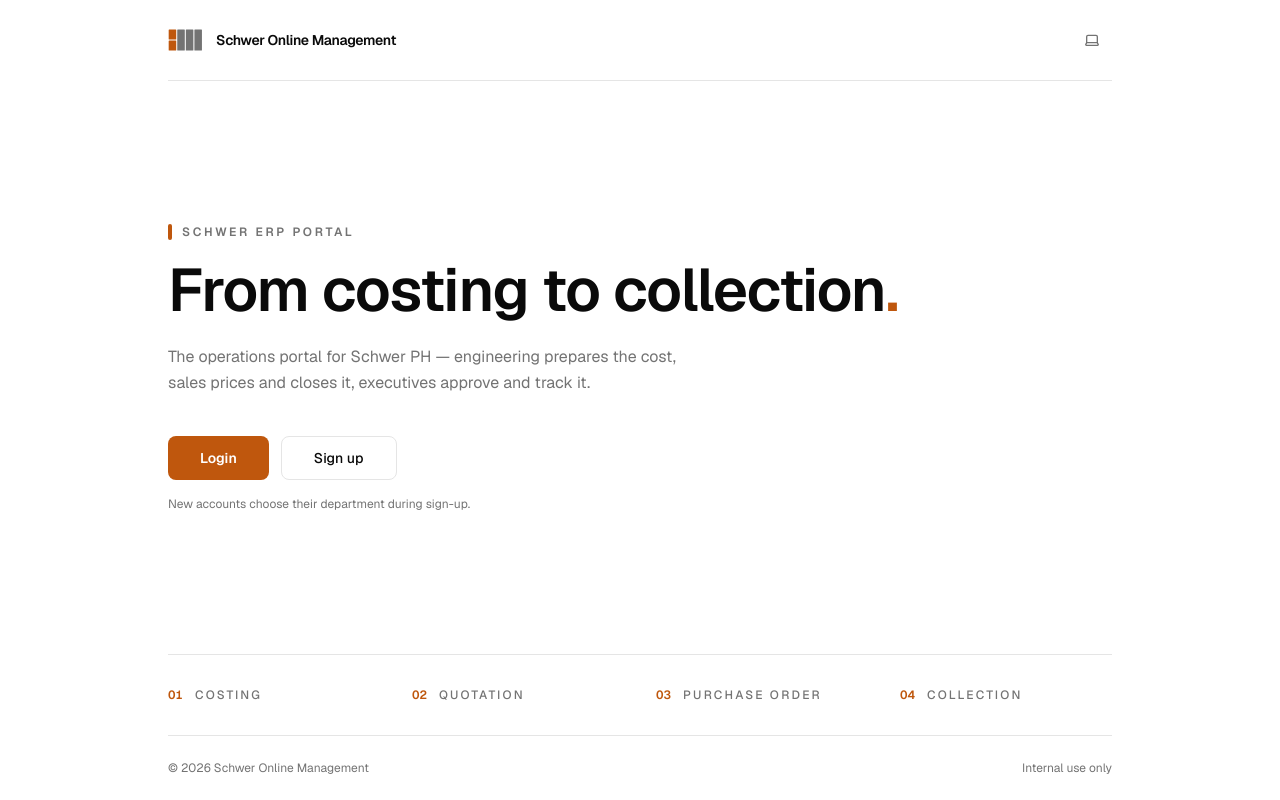
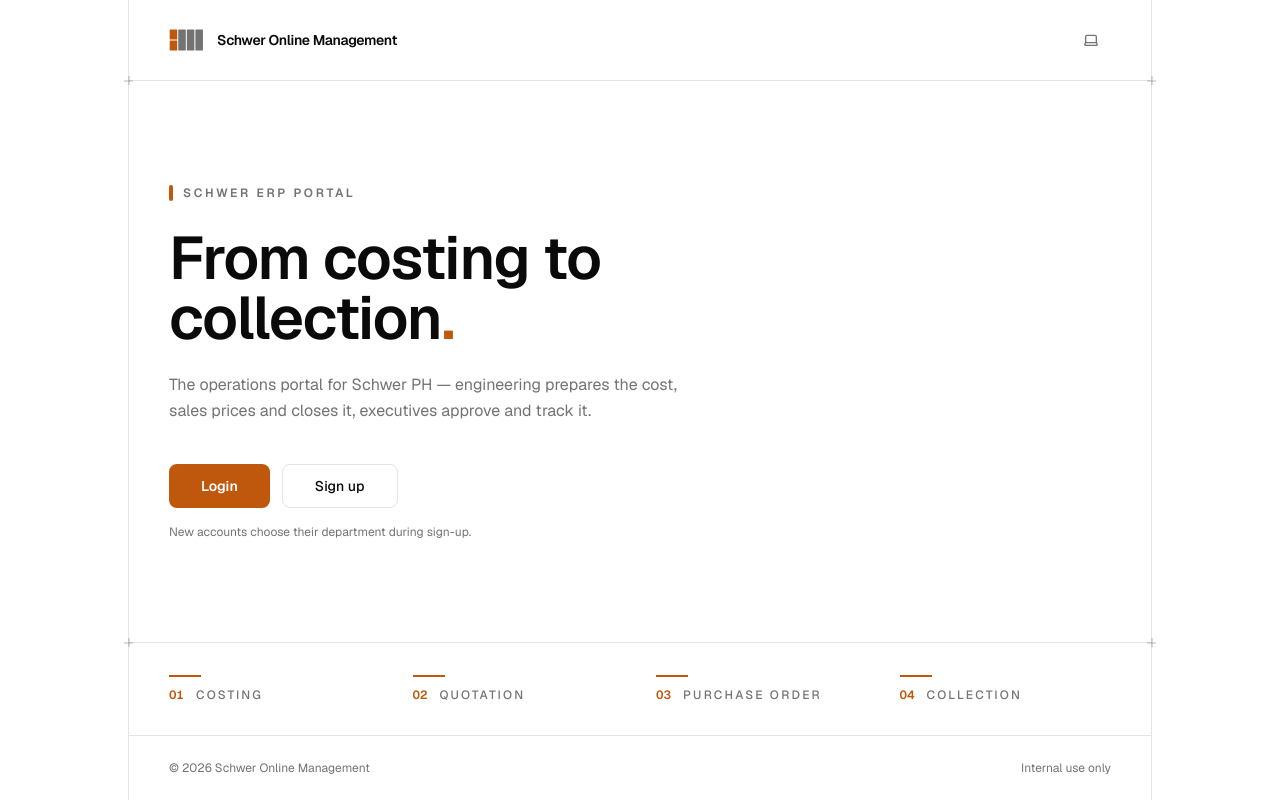
Before and after one commit to Pykeeboi27/schwer-web, a Next.js app: page / in a window 1280 px wide. Built offline with nearby package versions, Linux system fonts and the light colour scheme; no server answers.

Commit message:
feat: annual sales quotas + landing/auth design details

```diff
--- a/app/page.tsx
+++ b/app/page.tsx
@@ -1,12 +1,15 @@
 import { ThemeSwitcher } from "@/components/theme-switcher";
 import { SchwerLogo } from "@/components/schwer-logo";
+import { cn } from "@/lib/utils";
 import Link from "next/link";
 
 /**
- * Public landing page. A thin header, a vertically centered typographic hero,
- * a single-row process rail, and a one-line footer. The only accents are the
- * primary-colored full stop closing the headline — echoed on the auth shell's
- * brand panel — and the small primary ticks on the eyebrow and rail.
+ * Public landing page, set on a drafting-sheet frame: the content column is
+ * ruled with hairline borders and crosshair marks sit at the line
+ * intersections, echoing the engineering drawings behind every Schwer
+ * quotation. The only color accents are the primary full stop closing the
+ * headline — repeated on the auth shell's brand panel — and the primary ticks
+ * on the eyebrow and process rail.
  */
 const PROCESS = [
   { step: "01", label: "Costing" },
@@ -15,12 +18,39 @@ const PROCESS = [
   { step: "04", label: "Collection" },
 ] as const;
 
+const DEPARTMENTS = [
+  { name: "Engineering", role: "Prepares direct costs" },
+  { name: "Sales", role: "Prices, closes, collects" },
+  { name: "Executive", role: "Approves and tracks" },
+] as const;
+
+/** Crosshair mark centered on a rule intersection, drafting-sheet style. */
+function CrossMark({ className }: { className?: string }) {
+  return (
+    <span
+      aria-hidden="true"
+      className={cn(
+        "pointer-events-none absolute hidden h-[9px] w-[9px] md:block",
+        className,
+      )}
+    >
+      <span className="absolute left-1/2 top-0 h-full w-px -translate-x-1/2 bg-muted-foreground/50" />
+      <span className="absolute left-0 top-1/2 h-px w-full -translate-y-1/2 bg-muted-foreground/50" />
+    </span>
+  );
+}
+
+const enter =
+  "animate-in fade-in slide-in-from-bottom-4 fill-mode-backwards duration-700 motion-reduce:animate-none";
+
 export default function Home() {
   return (
     <main className="min-h-svh bg-background text-foreground">
-      <div className="mx-auto flex min-h-svh w-full max-w-5xl flex-col px-6 md:px-10">
+      <div className="mx-auto flex min-h-svh w-full max-w-5xl flex-col md:border-x">
         {/* Header */}
-        <header className="flex items-center justify-between border-b py-6">
+        <header className="relative flex items-center justify-between border-b px-6 py-6 md:px-10">
+          <CrossMark className="-bottom-[5px] -left-[5px]" />
+          <CrossMark className="-bottom-[5px] -right-[5px]" />
           <Link
             href="/"
             className="inline-flex items-center gap-3 transition-opacity hover:opacity-80"
@@ -34,23 +64,44 @@ export default function Home() {
         </header>
 
         {/* Hero */}
-        <section className="flex flex-1 flex-col justify-center py-16 md:py-20">
-          <p className="inline-flex items-center gap-2.5 text-xs font-semibold uppercase tracking-[0.22em] text-muted-foreground">
+        <section className="grid flex-1 items-center gap-12 px-6 py-16 md:px-10 md:py-20 lg:grid-cols-[minmax(0,1fr)_auto] lg:gap-16">
+          <div>
+            <p
+              className={cn(
+                "inline-flex items-center gap-2.5 text-xs font-semibold uppercase tracking-[0.22em] text-muted-foreground",
+                enter,
+              )}
+            >
               <span className="h-4 w-1 rounded-full bg-primary" aria-hidden="true" />
               Schwer ERP Portal
             </p>
 
-          <h1 className="mt-5 max-w-3xl text-4xl font-semibold leading-[1.04] tracking-[-0.02em] sm:text-5xl md:text-6xl">
+            <h1
+              className={cn(
+                "mt-5 max-w-3xl text-4xl font-semibold leading-[1.04] tracking-[-0.02em] sm:text-5xl md:text-6xl",
+                enter,
+              )}
+              style={{ animationDelay: "90ms" }}
+            >
               From costing to collection
               <span className="text-primary">.</span>
             </h1>
 
-          <p className="mt-6 max-w-lg text-base leading-relaxed text-muted-foreground">
-            The operations portal for Schwer PH — engineering prepares the cost,
-            sales prices and closes it, executives approve and track it.
+            <p
+              className={cn(
+                "mt-6 max-w-lg text-base leading-relaxed text-muted-foreground",
+                enter,
+              )}
+              style={{ animationDelay: "180ms" }}
+            >
+              The operations portal for Schwer PH — engineering prepares the
+              cost, sales prices and closes it, executives approve and track it.
             </p>
 
-          <div className="mt-10 flex flex-wrap items-center gap-3">
+            <div
+              className={cn("mt-10 flex flex-wrap items-center gap-3", enter)}
+              style={{ animationDelay: "270ms" }}
+            >
               <Link
                 href="/auth/login"
                 className="inline-flex h-11 items-center justify-center rounded-md bg-primary px-8 text-sm font-semibold text-primary-foreground transition-colors hover:bg-primary/90 focus-visible:outline-none focus-visible:ring-2 focus-visible:ring-ring focus-visible:ring-offset-2"
@@ -65,29 +116,64 @@ export default function Home() {
               </Link>
             </div>
 
-          <p className="mt-4 text-xs text-muted-foreground">
+            <p
+              className={cn("mt-4 text-xs text-muted-foreground", enter)}
+              style={{ animationDelay: "340ms" }}
+            >
               New accounts choose their department during sign-up.
             </p>
+          </div>
+
+          {/* Department index — quiet reference table, drafting-sheet margin note */}
+          <dl
+            className={cn("hidden w-60 border-l pl-8 lg:block", enter)}
+            style={{ animationDelay: "300ms" }}
+          >
+            <p className="text-xs font-semibold uppercase tracking-[0.22em] text-muted-foreground">
+              Departments
+            </p>
+            {DEPARTMENTS.map((dept) => (
+              <div
+                key={dept.name}
+                className="mt-5 border-t pt-4 first-of-type:mt-4"
+              >
+                <dt className="text-sm font-semibold tracking-tight">
+                  {dept.name}
+                </dt>
+                <dd className="mt-1 text-sm text-muted-foreground">
+                  {dept.role}
+                </dd>
+              </div>
+            ))}
+          </dl>
         </section>
 
         {/* Process rail — the sequence the portal manages, in one quiet row */}
-        <section className="border-t py-8">
-          <ol className="grid gap-x-8 gap-y-4 sm:grid-cols-4">
+        <section className="relative border-t px-6 py-8 md:px-10">
+          <CrossMark className="-left-[5px] -top-[5px]" />
+          <CrossMark className="-right-[5px] -top-[5px]" />
+          <ol className="grid gap-x-8 gap-y-5 sm:grid-cols-4">
             {PROCESS.map((stage) => (
-              <li key={stage.step} className="flex items-baseline gap-3">
+              <li key={stage.step} className="relative pt-3">
+                <span
+                  className="absolute left-0 top-0 h-0.5 w-8 bg-primary"
+                  aria-hidden="true"
+                />
+                <div className="flex items-baseline gap-3">
                   <span className="text-xs font-semibold tabular-nums text-primary">
                     {stage.step}
                   </span>
                   <span className="text-xs font-medium uppercase tracking-[0.18em] text-muted-foreground">
                     {stage.label}
                   </span>
+                </div>
               </li>
             ))}
           </ol>
         </section>
 
         {/* Footer */}
-        <footer className="flex flex-wrap items-center justify-between gap-2 border-t py-6 text-xs text-muted-foreground">
+        <footer className="flex flex-wrap items-center justify-between gap-2 border-t px-6 py-6 text-xs text-muted-foreground md:px-10">
           <p>© 2026 Schwer Online Management</p>
           <p>Internal use only</p>
         </footer>
--- a/app/protected/executive/quotas/actions.ts
+++ b/app/protected/executive/quotas/actions.ts
@@ -12,21 +12,19 @@ export async function updateSalesQuotaAction(
 ): Promise<UpdateSalesQuotaState> {
   const profileId = String(formData.get("profileId") ?? "").trim();
   const yearRaw = String(formData.get("year") ?? "").trim();
-  const monthRaw = String(formData.get("month") ?? "").trim();
   const quotaRaw = String(formData.get("quotaAmount") ?? "").trim();
 
   const year = Number(yearRaw);
-  const month = Number(monthRaw);
   const quotaAmount = Number(quotaRaw);
 
   if (!profileId) {
     return { success: false, error: "A salesperson is required.", message: null };
   }
 
-  if (!Number.isInteger(year) || !Number.isInteger(month) || month < 1 || month > 12) {
+  if (!Number.isInteger(year)) {
     return {
       success: false,
-      error: "A valid year and month are required.",
+      error: "A valid year is required.",
       message: null,
     };
   }
@@ -50,7 +48,7 @@ export async function updateSalesQuotaAction(
   }
 
   try {
-    await upsertSalesQuota(profileId, year, month, quotaAmount);
+    await upsertSalesQuota(profileId, year, quotaAmount);
     revalidatePath("/protected/executive/quotas");
     revalidatePath("/protected/sales");
 
--- a/app/protected/sales/page.tsx
+++ b/app/protected/sales/page.tsx
@@ -4,7 +4,6 @@ import { SectorPerformanceChart } from "@/components/sales/sector-performance-ch
 import { ClientDistributionChart } from "@/components/sales/client-distribution-chart";
 import { BeamTick, PageHeader, Panel, StatCard } from "@/components/patterns";
 import { QuotaRail } from "@/components/executive/quota-rail";
-import { getMonthLabel } from "@/lib/executive/period";
 import { getMyQuotaProgress } from "@/lib/executive/quotas";
 import { getCurrentProfile } from "@/lib/profile/get-current-profile";
 import { getSalesAccessRedirect } from "@/lib/sales/access";
@@ -29,16 +28,13 @@ export default async function SalesDashboardPage() {
   }
 
   const isQuotaHolder = Boolean(profile?.role && QUOTA_HOLDER_ROLES.has(profile.role));
-  const now = new Date();
-  const year = now.getFullYear();
-  const month = now.getMonth() + 1;
-  const monthLabel = getMonthLabel(month);
+  const year = new Date().getFullYear();
 
   const [summary, charts, myQuota] = await Promise.all([
     getSalesSummary(profile?.id ?? ""),
     getSalesDashboardCharts(),
     isQuotaHolder && profile
-      ? getMyQuotaProgress(profile.id, year, month)
+      ? getMyQuotaProgress(profile.id, year)
       : Promise.resolve(null),
   ]);
 
@@ -64,15 +60,13 @@ export default async function SalesDashboardPage() {
 
       {myQuota ? (
         <StatCard
-          label={`My quota — ${monthLabel}`}
+          label={`My quota — ${year}`}
           value={formatCurrency(myQuota.achieved)}
         >
           <QuotaRail
             quotaAmount={myQuota.quotaAmount}
             achieved={myQuota.achieved}
             year={year}
-            month={month}
-            monthLabel={monthLabel}
           />
         </StatCard>
       ) : null}
--- a/components/auth/auth-shell.tsx
+++ b/components/auth/auth-shell.tsx
@@ -44,16 +44,24 @@ export function AuthShell({ children, showBackLink = true }: AuthShellProps) {
           </p>
         </div>
 
+        <div className="space-y-6">
+          <p className="text-xs font-medium uppercase tracking-[0.22em] text-secondary-foreground/50">
+            Engineering&ensp;&middot;&ensp;Sales&ensp;&middot;&ensp;Executive
+          </p>
+
           {showBackLink ? (
+            <div className="border-t border-secondary-foreground/15 pt-6">
               <Link
                 href="/"
                 className="inline-flex items-center text-sm font-medium text-secondary-foreground/70 transition-colors hover:text-secondary-foreground"
               >
                 &larr; Back to home
               </Link>
+            </div>
           ) : (
             <span aria-hidden="true" />
           )}
+        </div>
       </div>
 
       {/* Mobile brand strip */}
```
Also changed, not shown: app/protected/executive/quotas/page.tsx (+44 -13 lines), components/executive/quota-editor-form.tsx (+32 -19 lines), components/executive/quota-rail.tsx (+26 -26 lines), lib/executive/quotas.ts (+13 -23 lines), .claude/settings.local.json, 2 other files (tests, documents, lock files or other folders). Lines whose indentation alone changed are shown as unchanged.
